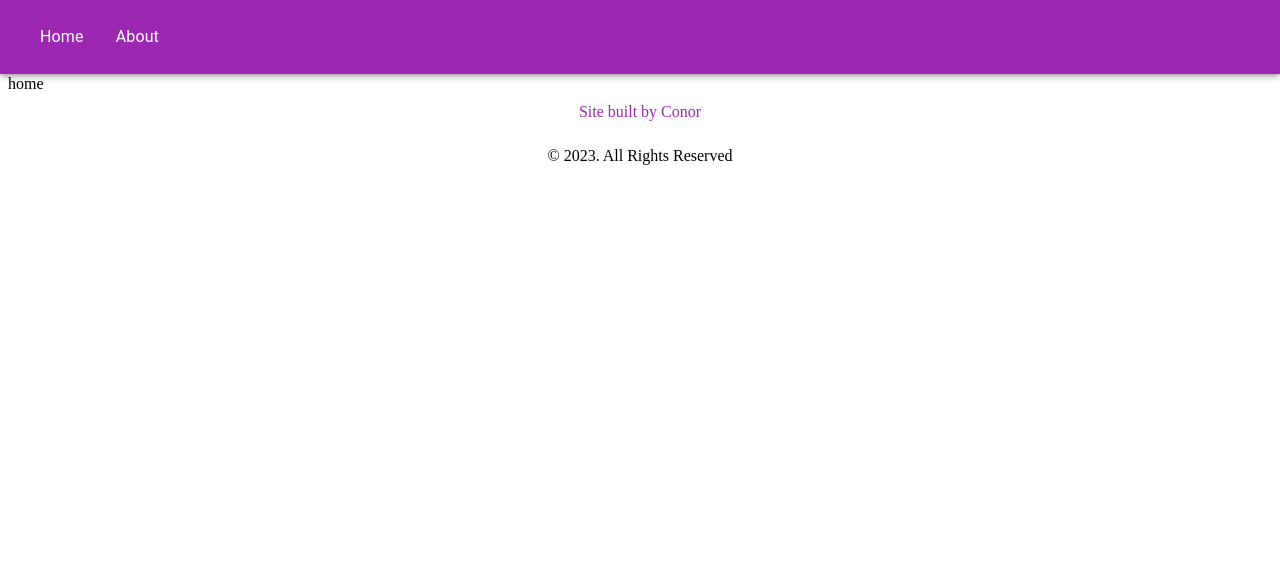
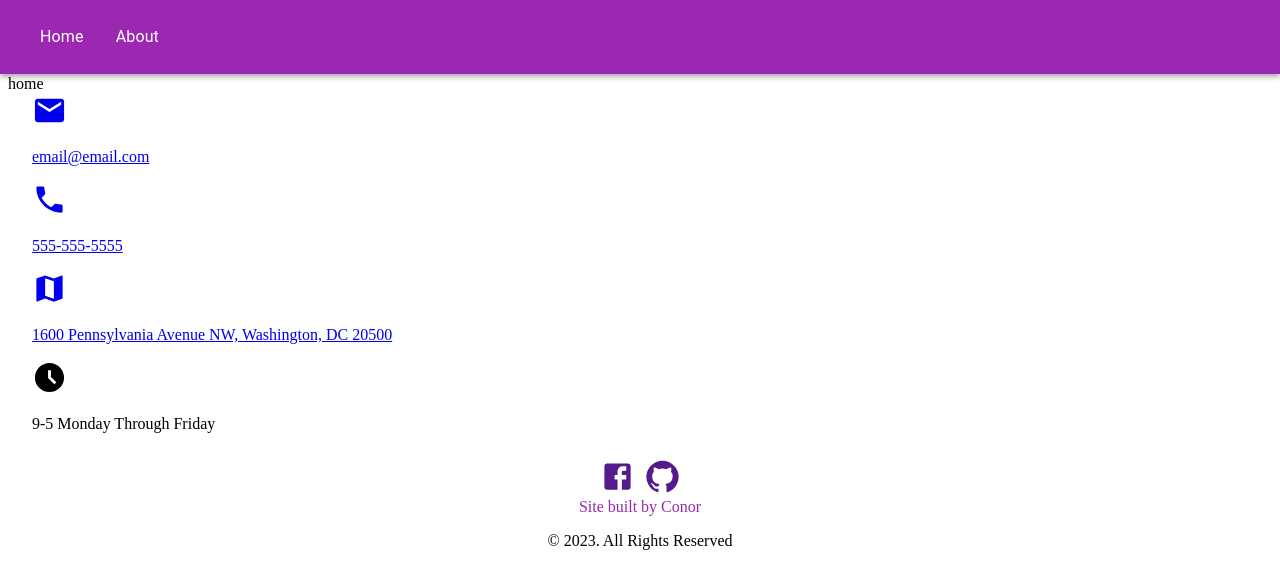
Before and after one commit to conorjamesward/website-builder, a Next.js app in the folder material-ui-template/: page / in a window 1280 px wide. Shown: the top 588 px of the page. Built offline with nearby package versions, Linux system fonts and the light colour scheme.

Commit message:
contact data in footer

```diff
--- a/material-ui-template/src/components/footer/BasicFooter.js
+++ b/material-ui-template/src/components/footer/BasicFooter.js
@@ -8,15 +8,43 @@ export default function BasicFooter(props){
 
   return(
     <footer>
-      <div id="mainFooter">
+      <div className={styles.footerMain}>
         <Container>
-
+          {contact.email &&
+            <a rel='noreferrer' target="_blank" href={`mailto:${contact.email.address}`}>
+              {contact.email.icon}
+              <p>{contact.email.address}</p>
+            </a>
+          }
+          {contact.phone &&
+            <a rel='noreferrer' target="_blank" href={`tel:${contact.phone.number}`}>
+              {contact.phone.icon}
+              <p>{contact.phone.number}</p>
+            </a>
+          }
+          {contact.location &&
+          <a rel='noreferrer' target="_blank" href={contact.location.url}>
+            {contact.location.icon}
+            <p>{contact.location.address}</p>
+          </a>
+          }
+          {contact.hours &&
+            <span>
+              {contact.hours.icon}
+              <p>{contact.hours.hours}</p>
+            </span>
+          }
         </Container>
         <Container>
 
         </Container>
       </div>
       <div className={styles.credit}>
+        {social.length > 0 &&
+          <div className={styles.social}>
+            {social.map(social =><a href={social.url}>{social.icon}</a>)}
+          </div>
+        }
         {signature.signatureURL !== null &&
           <Link underline='hover' href={signature.signatureURL}>{signature.signature}</Link>
         }
--- a/material-ui-template/src/content/footer.js
+++ b/material-ui-template/src/content/footer.js
@@ -1,16 +1,42 @@
 import FacebookIcon from '@mui/icons-material/Facebook';
+import GitHubIcon from '@mui/icons-material/GitHub';
+
+import LocalPhoneIcon from '@mui/icons-material/LocalPhone';
+import EmailIcon from '@mui/icons-material/Email';
+import MapIcon from '@mui/icons-material/Map';
+import AccessTimeFilledIcon from '@mui/icons-material/AccessTimeFilled';
 
 const date = new Date()
 
 const footer = {
   social:[
     {
-      icon:<FacebookIcon/>,
+      icon:<FacebookIcon fontSize='large'/>,
+      url:''
+    },
+    {
+      icon:<GitHubIcon fontSize='large'/>,
       url:''
     },
   ],
   contact:{
-
+    email:{
+      address:'email@email.com',
+      icon:<EmailIcon fontSize='large'/>,
+    },
+    phone:{
+      number:'555-555-5555',
+      icon:<LocalPhoneIcon fontSize='large'/>,
+    },
+    location:{
+      address:'1600 Pennsylvania Avenue NW, Washington, DC 20500',
+      url:'https://www.google.com/maps/place/1600+Pennsylvania+Avenue+NW,+Washington,+DC+20500/@38.8975383,-77.0409888,17z/data=!3m1!4b1!4m6!3m5!1s0x89b7b78e00410e73:0xac8125363999a8f!8m2!3d38.8975342!4d-77.0365041!16s%2Fg%2F11c2hwc1d2?authuser=0',
+      icon:<MapIcon fontSize='large'/>,
+    },
+    hours:{
+      hours:'9-5 Monday Through Friday',
+      icon:<AccessTimeFilledIcon fontSize='large'/>,
+    }
   },
   signature:{
     signature:'Site built by Conor',
--- a/material-ui-template/src/styles/Footer.module.css
+++ b/material-ui-template/src/styles/Footer.module.css
@@ -1,27 +1,33 @@
-#footerMain{
+.footerMain{
   display: flex;
+  gap:10px;
+  padding-bottom: 10px;
 }
 
-@media screen and (min-width: 480px) {
-  #footerMain{
+@media screen and (max-width: 480px) {
+  .footerMain{
     flex-direction: column;
   }
 }
 
-@media screen and (min-width: 600px) {
-  #footerMain{
+@media screen and (min-width: 480px) {
+  .footerMain{
     flex-direction: row;
   }
 }
 
 .copy{
   text-align: center;
-  padding: 10px;
 }
 
 .credit{
   margin-left: auto;
   margin-right: auto;
   text-align: center;
-  padding: 10px;
 }
+
+.social{
+  display: flex;
+  gap: 10px;
+  justify-content: center;
+}
```
